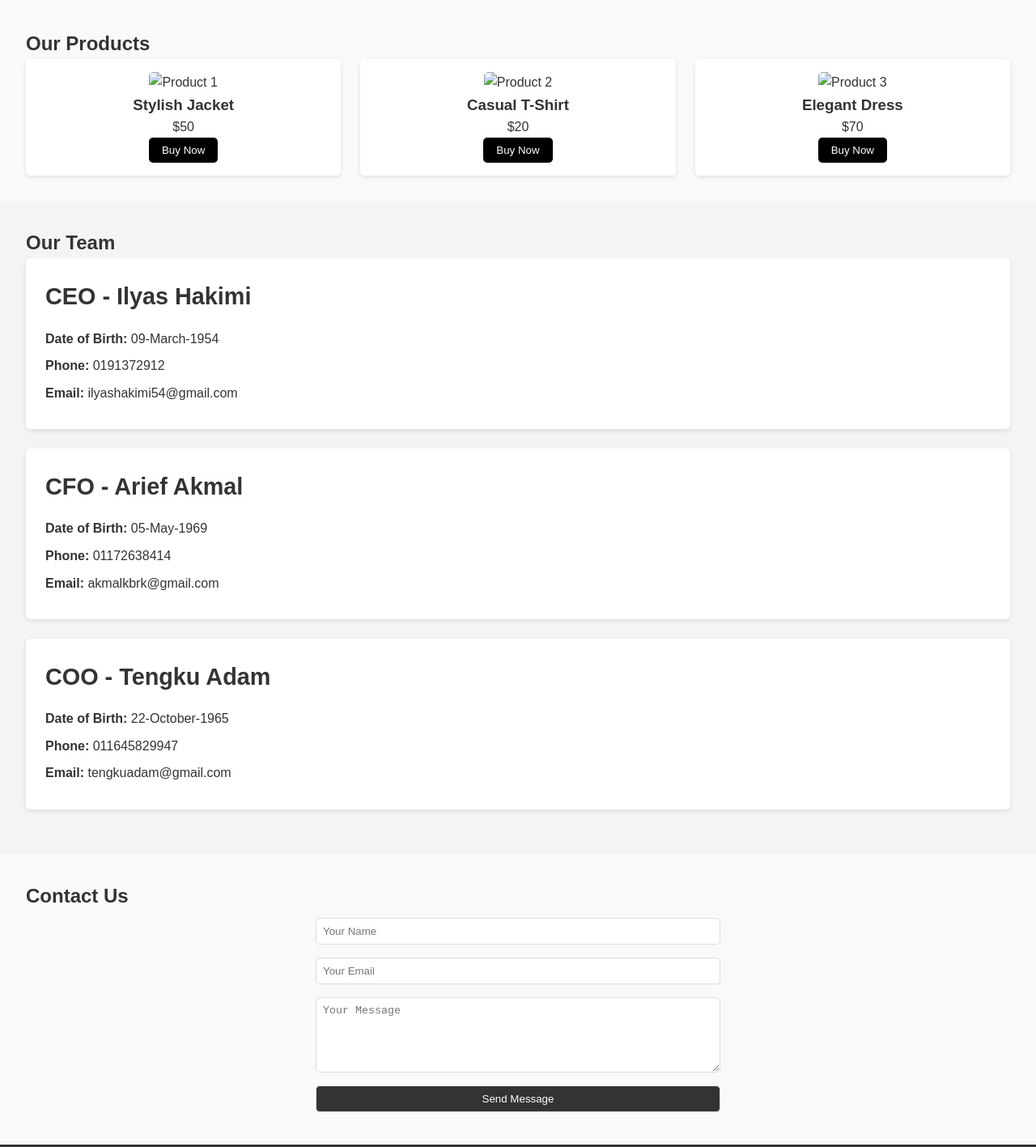
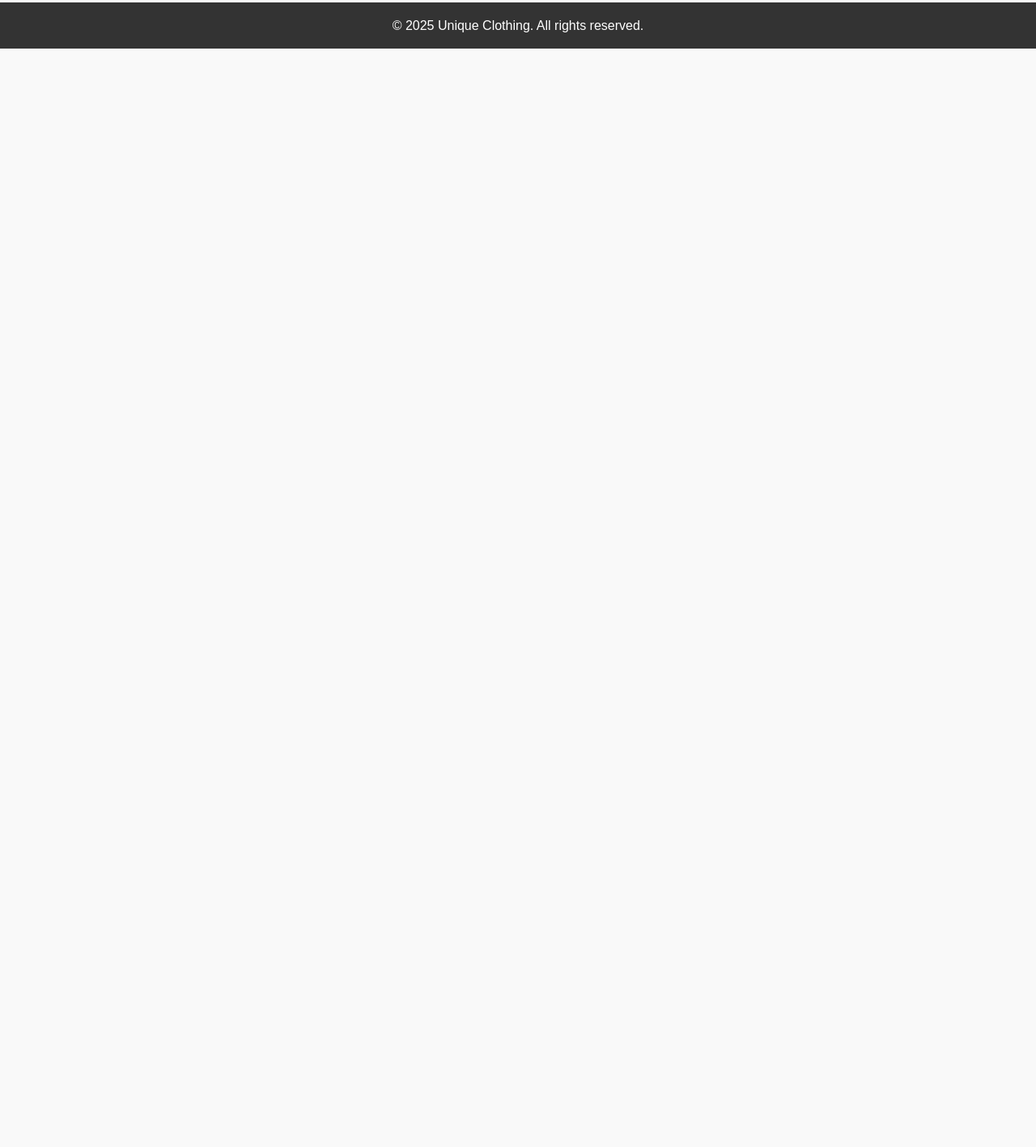
Before and after one commit to r0ckyyyyy/rocky, a plain HTML site: page index.html in a window 1280 px wide. Shown: the part 423-1840 px from the top of the page at 81% size. After the commit the page ends 800 px from the top, so only its background shows below. Drawn offline with Linux system fonts and the light colour scheme.

Commit message:
Update index with different buttons.html

```diff
--- a/index.html
+++ b/index.html
@@ -13,9 +13,8 @@
             <ul>
                 <li><a href="#home">Home</a></li>
                 <li><a href="#about">About Us</a></li>
-                <li><a href="#products">Products</a></li>
-                <li><a href="#contact">Contact</a></li>
-                <li><a href="#team">Our Team</a></li>
+                <li><a href="products.html">Products</a></li> <!-- Link to Products page -->
+                <li><a href="contact.html">Contact</a></li> <!-- Link to Contact page -->
             </ul>
         </nav>
     </header>
@@ -23,7 +22,7 @@
     <section id="home" class="hero">
         <h1>Welcome to Unique Clothing</h1>
         <p>Discover the perfect outfit for every occasion.</p>
-        <a href="#products" class="cta-button">Shop Now</a>
+        <a href="products.html" class="cta-button">Shop Now</a> <!-- Updated to link to Products page -->
     </section>
 
     <section id="about">
@@ -31,67 +30,8 @@
         <p>Unique Clothing is your go-to destination for stylish, comfortable, and affordable clothing. We believe everyone deserves to look their best, no matter the occasion!</p>
     </section>
 
-    <section id="products">
-        <h2>Our Products</h2>
-        <div class="products">
-            <div class="product">
-                <img src="product1.jpg" alt="Product 1">
-                <h3>Stylish Jacket</h3>
-                <p>$50</p>
-                <button class="product-btn">Buy Now</button>
-            </div>
-            <div class="product">
-                <img src="product2.jpg" alt="Product 2">
-                <h3>Casual T-Shirt</h3>
-                <p>$20</p>
-                <button class="product-btn">Buy Now</button>
-            </div>
-            <div class="product">
-                <img src="product3.jpg" alt="Product 3">
-                <h3>Elegant Dress</h3>
-                <p>$70</p>
-                <button class="product-btn">Buy Now</button>
-            </div>
-        </div>
-    </section>
-
-    <section id="team">
-        <h2>Our Team</h2>
-        <div class="team-member">
-            <h3>CEO - Ilyas Hakimi</h3>
-            <p><strong>Date of Birth:</strong> 09-March-1954</p>
-            <p><strong>Phone:</strong> 0191372912</p>
-            <p><strong>Email:</strong> <a href="mailto:ilyashakimi54@gmail.com">ilyashakimi54@gmail.com</a></p>
-        </div>
-        <div class="team-member">
-            <h3>CFO - Arief Akmal</h3>
-            <p><strong>Date of Birth:</strong> 05-May-1969</p>
-            <p><strong>Phone:</strong> 01172638414</p>
-            <p><strong>Email:</strong> <a href="mailto:akmalkbrk@gmail.com">akmalkbrk@gmail.com</a></p>
-        </div>
-        <div class="team-member">
-            <h3>COO - Tengku Adam</h3>
-            <p><strong>Date of Birth:</strong> 22-October-1965</p>
-            <p><strong>Phone:</strong> 011645829947</p>
-            <p><strong>Email:</strong> <a href="mailto:tengkuadam@gmail.com">tengkuadam@gmail.com</a></p>
-        </div>
-    </section>
-
-    <section id="contact" class="contact">
-        <h2>Contact Us</h2>
-        <form id="contactForm">
-            <input type="text" placeholder="Your Name" required>
-            <input type="email" placeholder="Your Email" required>
-            <textarea placeholder="Your Message" rows="5" required></textarea>
-            <button type="submit">Send Message</button>
-        </form>
-        <p id="formStatus" class="hidden"></p>
-    </section>
-
     <footer>
         <p>&copy; 2025 Unique Clothing. All rights reserved.</p>
     </footer>
-
-    <script src="scripts.js"></script>
 </body>
 </html>
```
